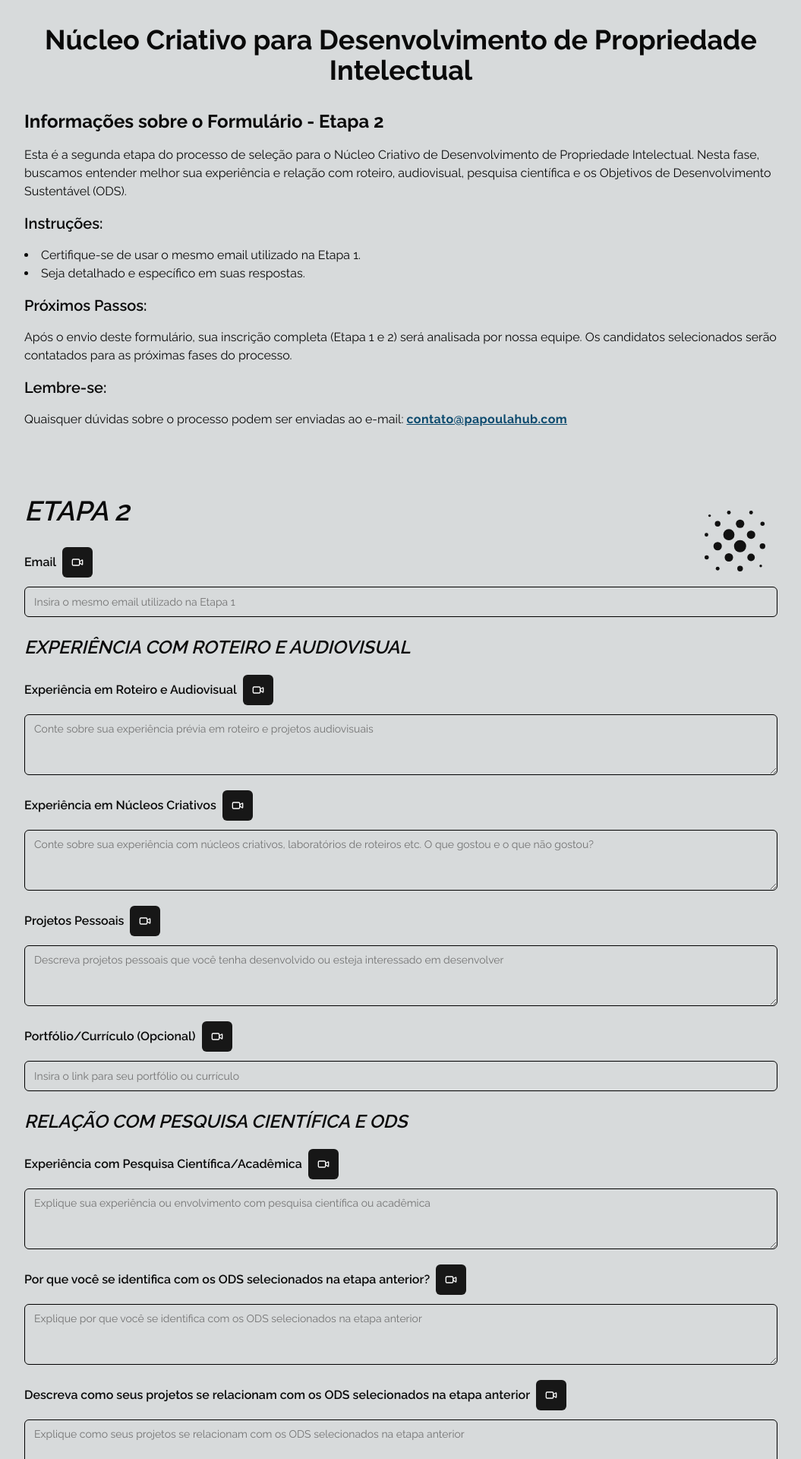
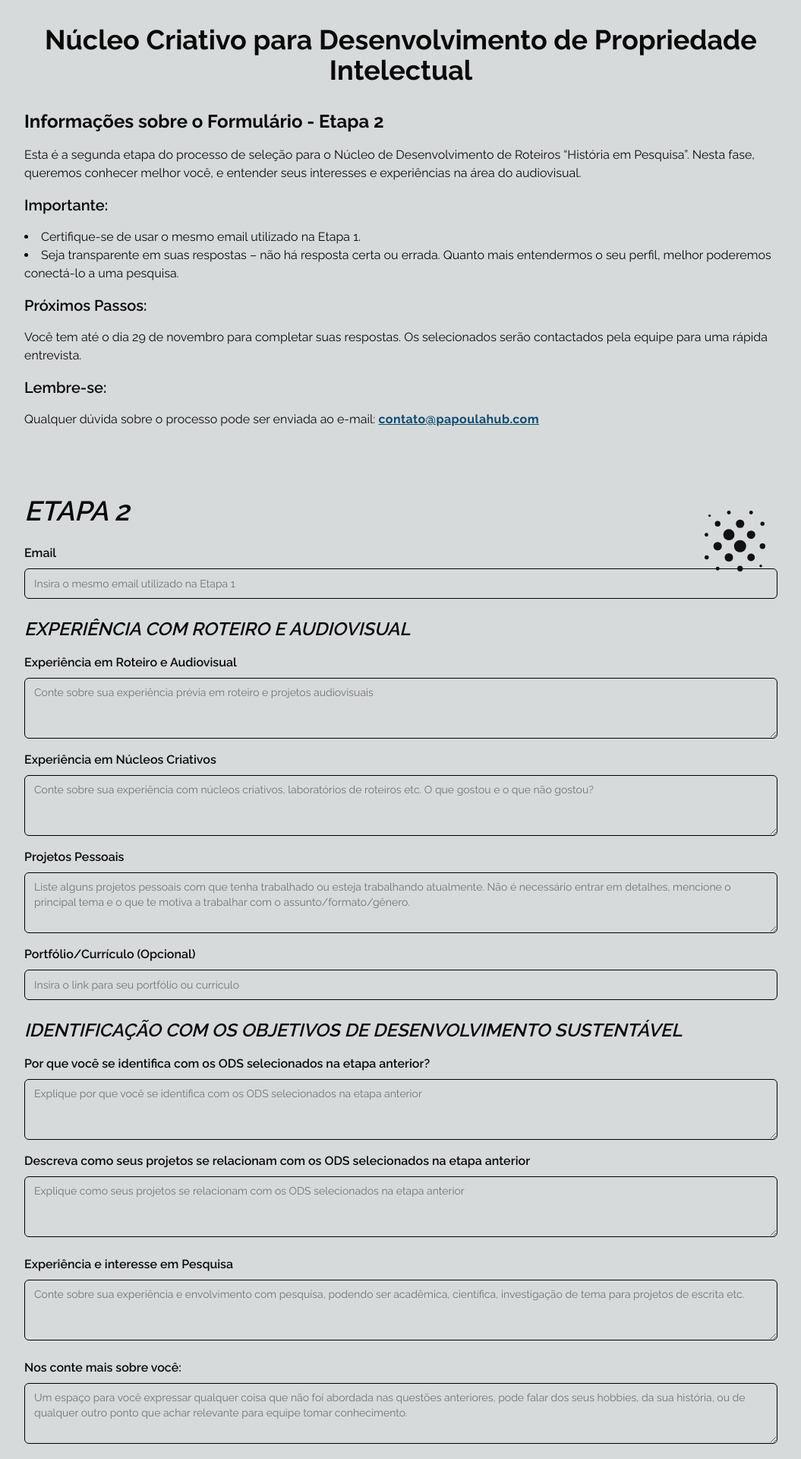
Before and after one commit to vinigouvea16/papoula-hub-final, a Next.js app: page /inscricao-historiaempesquisa-etapa-2 in a window 1280 px wide. Shown: the top 1920 px of the page at 76% size, without its empty margins (112-1167 px from the left). Built offline with nearby package versions, Linux system fonts and the light colour scheme.

Commit message:
form2 online, form1 deactivated

```diff
--- a/src/app/api/submit-form-step2/route.ts
+++ b/src/app/api/submit-form-step2/route.ts
@@ -31,7 +31,8 @@ export async function POST(req: NextRequest) {
     } else {
       return NextResponse.json(
         {
-          message: 'No matching record found for the provided email',
+          message:
+            'O email fornecido não corresponde a nenhum registro da Etapa 1. Por favor, verifique se você está usando o mesmo email utilizado anteriormente.',
         },
         { status: 404 },
       )
@@ -40,7 +41,8 @@ export async function POST(req: NextRequest) {
     console.error('Error submitting form:', error)
     return NextResponse.json(
       {
-        message: 'Error submitting form',
+        message:
+          'Ocorreu um erro ao enviar o formulário. Por favor, tente novamente.',
       },
       { status: 500 },
     )
--- a/src/app/inscricao-historiaempesquisa-etapa-2/page.tsx
+++ b/src/app/inscricao-historiaempesquisa-etapa-2/page.tsx
@@ -9,14 +9,7 @@ import { Button } from '@/components/ui/button'
 import { Input } from '@/components/ui/input'
 import { Label } from '@/components/ui/label'
 import { Textarea } from '@/components/ui/textarea'
-import {
-  Dialog,
-  DialogContent,
-  DialogHeader,
-  DialogTitle,
-  DialogTrigger,
-} from '@/components/ui/dialog'
-import { Loader2, VideoIcon } from 'lucide-react'
+import { Loader2 } from 'lucide-react'
 
 const formSchema = z.object({
   Email: z.string().email({ message: 'Email inválido' }),
@@ -29,63 +22,36 @@ const formSchema = z.object({
   'Projetos Pessoais': z
     .string()
     .min(1, { message: 'Este campo é obrigatório' }),
-  'Portfolio/Currículo': z.string().url({ message: 'URL inválida' }).optional(),
+  'Portfolio/Currículo': z
+    .union([z.string().url({ message: 'URL inválida' }), z.string().length(0)])
+    .optional(),
   'Experiência Pesquisa': z
     .string()
     .min(1, { message: 'Este campo é obrigatório' }),
-  // 'ODS Identificação': z
-  //   .array(z.string())
-  //   .min(1, { message: 'Selecione pelo menos um ODS' }),
   'Identificação ODS Razão': z
     .string()
     .min(1, { message: 'Este campo é obrigatório' }),
-  // 'ODS Projetos': z
-  //   .array(z.string())
-  //   .min(1, { message: 'Selecione pelo menos um ODS' }),
   'Projetos ODS Relação': z
+    .string()
+    .min(1, { message: 'Este campo é obrigatório' }),
+  'Nos conte mais sobre você': z
     .string()
     .min(1, { message: 'Este campo é obrigatório' }),
 })
 
 type FormData = z.infer<typeof formSchema>
 
-interface AccessibleFormFieldProps {
+interface FormFieldProps {
   label: string
   id: string
   children: React.ReactNode
-  videoSrc: string
 }
 
-const AccessibleFormField: React.FC<AccessibleFormFieldProps> = ({
-  label,
-  id,
-  children,
-  videoSrc,
-}) => (
+const FormField: React.FC<FormFieldProps> = ({ label, id, children }) => (
   <div className="space-y-2">
-    <div className="lg:flex items-center space-x-2">
-      <Label htmlFor={id} className="text-base">
-        {label}
-      </Label>
-      <Dialog>
-        <DialogTrigger asChild>
-          <Button variant="default" size="icon" className="my-1">
-            <VideoIcon className="h-4 w-4" />
-            <span className="sr-only">
-              Assista vídeo informativo para:{label}
-            </span>
-          </Button>
-        </DialogTrigger>
-        <DialogContent>
-          <DialogHeader>
-            <DialogTitle>Vídeo acessível para: {label}</DialogTitle>
-          </DialogHeader>
-          <video src={videoSrc} controls className="w-full">
-            Your browser does not support the video tag.
-          </video>
-        </DialogContent>
-      </Dialog>
-    </div>
+    <Label htmlFor={id} className="text-base">
+      {label}
+    </Label>
     {children}
   </div>
 )
@@ -106,10 +72,11 @@ export default function TwoColumnApplicationFormStep2() {
       'Experiência Roteiro': '',
       'Experiência Núcleos': '',
       'Projetos Pessoais': '',
-      'Portfolio/Currículo': '',
+      'Portfolio/Currículo': undefined,
       'Experiência Pesquisa': '',
       'Identificação ODS Razão': '',
       'Projetos ODS Relação': '',
+      'Nos conte mais sobre você': '',
     },
   })
 
@@ -148,6 +115,8 @@ export default function TwoColumnApplicationFormStep2() {
         body: JSON.stringify(data),
       })
 
+      const responseData = await response.json()
+
       if (response.ok) {
         setIsSubmitted(true)
         setCooldownTime(300) // 5 minutes cooldown
@@ -160,7 +129,29 @@ export default function TwoColumnApplicationFormStep2() {
           icon: '🎉',
         })
       } else {
-        toast.error('Erro ao enviar formulário. Por favor, tente novamente.', {
+        throw new Error(responseData.message || 'Erro ao enviar formulário')
+      }
+    } catch (error) {
+      console.error('Error submitting form:', error)
+      const errorMessage =
+        error instanceof Error
+          ? error.message
+          : 'Erro desconhecido ao enviar formulário'
+
+      if (
+        errorMessage.includes('não corresponde a nenhum registro da Etapa 1')
+      ) {
+        toast.error(errorMessage, {
+          style: {
+            background: '#F44336',
+            color: '#FFFFFF',
+            border: 'none',
+          },
+          icon: '❌',
+          duration: 10000, // Longer duration for this important message
+        })
+      } else {
+        toast.error(`Erro ao enviar formulário: ${errorMessage}`, {
           style: {
             background: '#F44336',
             color: '#FFFFFF',
@@ -169,16 +160,6 @@ export default function TwoColumnApplicationFormStep2() {
           icon: '❌',
         })
       }
-    } catch (error) {
-      console.error('Error submitting form:', error)
-      toast.error('Erro ao enviar formulário. Por favor, tente novamente.', {
-        style: {
-          background: '#F44336',
-          color: '#FFFFFF',
-          border: 'none',
-        },
-        icon: '❌',
-      })
     } finally {
       setIsSubmitting(false)
     }
@@ -349,11 +330,7 @@ export default function TwoColumnApplicationFormStep2() {
                 </div>
                 <h2 className="text-4xl font-semibold italic">ETAPA 2</h2>
 
-                <AccessibleFormField
-                  label="Email"
-                  id="Email"
-                  videoSrc="/videos/form1/email.mp4"
-                >
+                <FormField label="Email" id="Email">
                   <Controller
                     name="Email"
                     control={control}
@@ -367,17 +344,16 @@ export default function TwoColumnApplicationFormStep2() {
                   {errors.Email && (
                     <p className="text-red-500">{errors.Email.message}</p>
                   )}
-                </AccessibleFormField>
+                </FormField>
 
                 <div className="space-y-4">
                   <h3 className="text-2xl font-semibold italic">
                     EXPERIÊNCIA COM ROTEIRO E AUDIOVISUAL
                   </h3>
 
-                  <AccessibleFormField
+                  <FormField
                     label="Experiência em Roteiro e Audiovisual"
                     id="Experiencia Roteiro"
-                    videoSrc="/videos/form2/experienciaRoteiro.mp4"
                   >
                     <Controller
                       name="Experiência Roteiro"
@@ -394,12 +370,11 @@ export default function TwoColumnApplicationFormStep2() {
                         {errors['Experiência Roteiro'].message}
                       </p>
                     )}
-                  </AccessibleFormField>
+                  </FormField>
 
-                  <AccessibleFormField
+                  <FormField
                     label="Experiência em Núcleos Criativos"
                     id="Experiência Núcleos"
-                    videoSrc="/videos/form2/experienciaNucleo.mp4"
                   >
                     <Controller
                       name="Experiência Núcleos"
@@ -416,20 +391,16 @@ export default function TwoColumnApplicationFormStep2() {
                         {errors['Experiência Núcleos'].message}
                       </p>
                     )}
-                  </AccessibleFormField>
+                  </FormField>
 
-                  <AccessibleFormField
-                    label="Projetos Pessoais"
-                    id="Projetos Pessoais"
-                    videoSrc="/videos/form2/projetospessoais.mp4"
-                  >
+                  <FormField label="Projetos Pessoais" id="Projetos Pessoais">
                     <Controller
                       name="Projetos Pessoais"
                       control={control}
                       render={({ field }) => (
                         <Textarea
                           {...field}
-                          placeholder="Descreva projetos pessoais que você tenha desenvolvido ou esteja interessado em desenvolver"
+                          placeholder="Liste alguns projetos pessoais com que tenha trabalhado ou esteja trabalhando atualmente. Não é necessário entrar em detalhes, mencione o principal tema e o que te motiva a trabalhar com o assunto/formato/gênero."
                         />
                       )}
                     />
@@ -438,12 +409,11 @@ export default function TwoColumnApplicationFormStep2() {
                         {errors['Projetos Pessoais'].message}
                       </p>
                     )}
-                  </AccessibleFormField>
+                  </FormField>
 
-                  <AccessibleFormField
+                  <FormField
                     label="Portfólio/Currículo (Opcional)"
                     id="Portfolio/Currículo"
-                    videoSrc="/videos/form2/portfolio.mp4"
                   >
                     <Controller
                       name="Portfolio/Currículo"
@@ -460,41 +430,19 @@ export default function TwoColumnApplicationFormStep2() {
                         {errors['Portfolio/Currículo'].message}
                       </p>
                     )}
-                  </AccessibleFormField>
+                  </FormField>
                 </div>
 
                 <div className="space-y-4">
                   <h3 className="text-2xl font-semibold italic">
-                    RELAÇÃO COM PESQUISA CIENTÍFICA E ODS
+                    IDENTIFICAÇÃO COM OS OBJETIVOS DE DESENVOLVIMENTO
+                    SUSTENTÁVEL
                   </h3>
 
-                  <AccessibleFormField
-                    label="Experiência com Pesquisa Científica/Acadêmica"
-                    id="Experiência Pesquisa"
-                    videoSrc="/videos/form2/experienciaComPesquisa.mp4"
-                  >
-                    <Controller
-                      name="Experiência Pesquisa"
-                      control={control}
-                      render={({ field }) => (
-                        <Textarea
-                          {...field}
-                          placeholder="Explique sua experiência ou envolvimento com pesquisa científica ou acadêmica"
-                        />
-                      )}
-                    />
-                    {errors['Experiência Pesquisa'] && (
-                      <p className="text-red-500">
-                        {errors['Experiência Pesquisa'].message}
-                      </p>
-                    )}
-                  </AccessibleFormField>
-
                   {/* Textarea ODS identificação */}
-                  <AccessibleFormField
+                  <FormField
                     label="Por que você se identifica com os ODS selecionados na etapa anterior?"
                     id="Identificação ODS Razão"
-                    videoSrc="/videos/form2/identificacaoODS.mp4"
                   >
                     <Controller
                       name="Identificação ODS Razão"
@@ -511,13 +459,12 @@ export default function TwoColumnApplicationFormStep2() {
                         {errors['Identificação ODS Razão'].message}
                       </p>
                     )}
-                  </AccessibleFormField>
+                  </FormField>
 
                   {/* Textarea ODS Projeto */}
-                  <AccessibleFormField
+                  <FormField
                     label="Descreva como seus projetos se relacionam com os ODS selecionados na etapa anterior"
                     id="Projetos ODS Relação"
-                    videoSrc="/videos/form2/projetosODS.mp4"
                   >
                     <Controller
                       name="Projetos ODS Relação"
@@ -534,8 +481,51 @@ export default function TwoColumnApplicationFormStep2() {
                         {errors['Projetos ODS Relação'].message}
                       </p>
                     )}
-                  </AccessibleFormField>
+                  </FormField>
                 </div>
+
+                {/* Experiência e interesse em Pesquisa */}
+                <FormField
+                  label="Experiência e interesse em Pesquisa"
+                  id="Experiência Pesquisa"
+                >
+                  <Controller
+                    name="Experiência Pesquisa"
+                    control={control}
+                    render={({ field }) => (
+                      <Textarea
+                        {...field}
+                        placeholder="Conte sobre sua experiência e envolvimento com pesquisa, podendo ser acadêmica, científica, investigação de tema para projetos de escrita etc."
+                      />
+                    )}
+                  />
+                  {errors['Experiência Pesquisa'] && (
+                    <p className="text-red-500">
+                      {errors['Experiência Pesquisa'].message}
+                    </p>
+                  )}
+                </FormField>
+
+                <FormField
+                  label="Nos conte mais sobre você:"
+                  id="Nos conte mais sobre você"
+                >
+                  <Controller
+                    name="Nos conte mais sobre você"
+                    control={control}
+                    render={({ field }) => (
+                      <Textarea
+                        {...field}
+                        placeholder="Um espaço para você expressar qualquer coisa que não foi abordada nas questões anteriores, pode falar dos seus hobbies, da sua história, ou de qualquer outro ponto que achar relevante para equipe tomar conhecimento."
+                      />
+                    )}
+                  />
+                  {errors['Nos conte mais sobre você'] && (
+                    <p className="text-red-500">
+                      {errors['Nos conte mais sobre você'].message}
+                    </p>
+                  )}
+                </FormField>
 
                 <Button type="submit" disabled={isSubmitting}>
                   {isSubmitting ? (
@@ -555,27 +545,30 @@ export default function TwoColumnApplicationFormStep2() {
               Informações sobre o Formulário - Etapa 2
             </h2>
             <p className="mb-4">
-              Esta é a segunda etapa do processo de seleção para o Núcleo
-              Criativo de Desenvolvimento de Propriedade Intelectual. Nesta
-              fase, buscamos entender melhor sua experiência e relação com
-              roteiro, audiovisual, pesquisa científica e os Objetivos de
-              Desenvolvimento Sustentável (ODS).
+              Esta é a segunda etapa do processo de seleção para o Núcleo de
+              Desenvolvimento de Roteiros “História em Pesquisa”. Nesta fase,
+              queremos conhecer melhor você, e entender seus interesses e
+              experiências na área do audiovisual.
             </p>
-            <h3 className="text-xl font-semibold mb-2">Instruções:</h3>
+            <h3 className="text-xl font-semibold mb-2">Importante:</h3>
             <ul className="list-disc list-inside mb-4">
               <li>Certifique-se de usar o mesmo email utilizado na Etapa 1.</li>
-              <li>Seja detalhado e específico em suas respostas.</li>
+              <li>
+                Seja transparente em suas respostas – não há resposta certa ou
+                errada. Quanto mais entendermos o seu perfil, melhor poderemos
+                conectá-lo a uma pesquisa.
+              </li>
             </ul>
             <h3 className="text-xl font-semibold mb-2">Próximos Passos:</h3>
             <p className="mb-4">
-              Após o envio deste formulário, sua inscrição completa (Etapa 1 e
-              2) será analisada por nossa equipe. Os candidatos selecionados
-              serão contatados para as próximas fases do processo.
+              Você tem até o dia 29 de novembro para completar suas respostas.
+              Os selecionados serão contactados pela equipe para uma rápida
+              entrevista.
             </p>
             <h3 className="text-xl font-semibold mb-2">Lembre-se:</h3>
 
             <p>
-              Quaisquer dúvidas sobre o processo podem ser enviadas ao e-mail:{' '}
+              Qualquer dúvida sobre o processo pode ser enviada ao e-mail:{' '}
               <a
                 href="mailto:contato@papoulahub.com"
                 className="font-bold underline text-sky-900 tracking-wide"
```
Also changed, not shown: src/components/two-column-application-form.tsx (+27 -5 lines).
